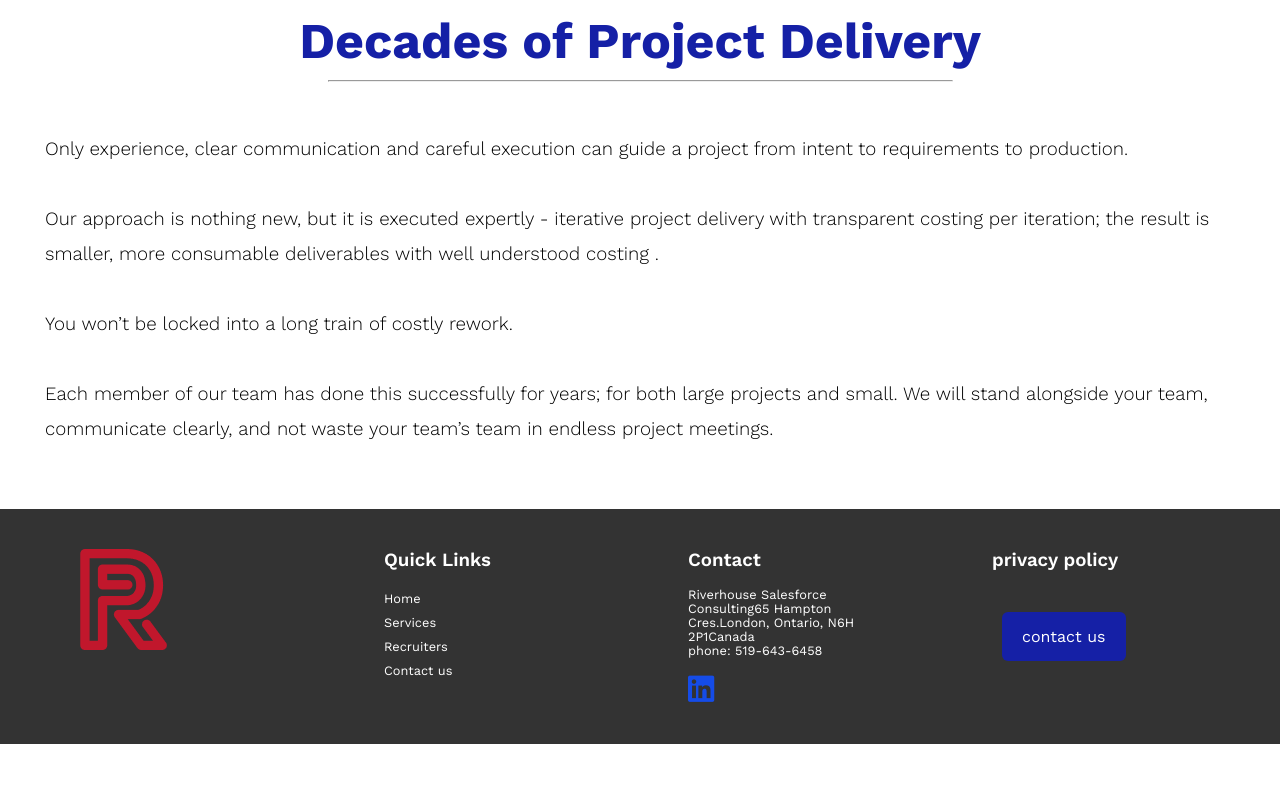
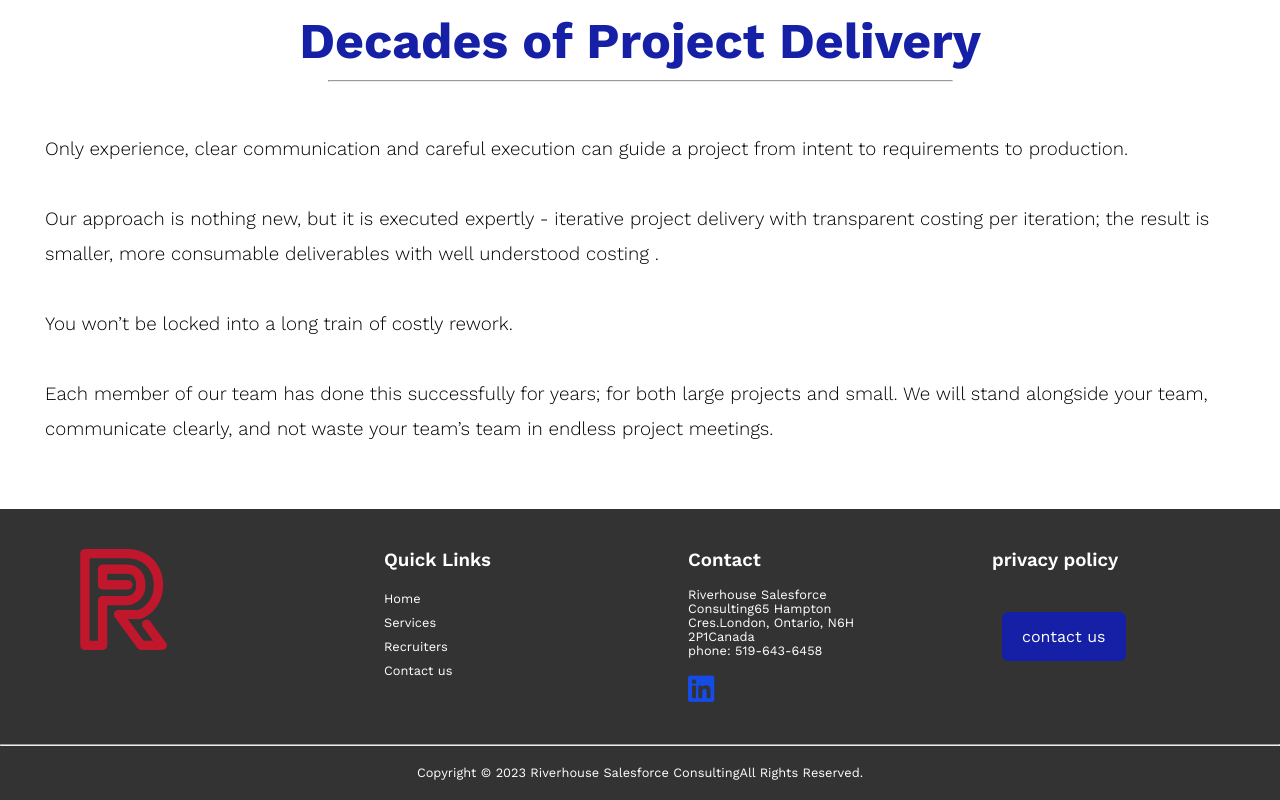
Before and after one commit to Aymin2001/Software-Services, a plain HTML site: page index.html in a window 1280 px wide. Shown: the part 2538-3338 px from the top of the page. Before the commit the page ends 3282 px from the top, so only its background shows below. Drawn offline with nearby package versions, Linux system fonts and the light colour scheme; files whose address does not match are found by name.

Commit message:
added copyight

```diff
--- a/index.html
+++ b/index.html
@@ -12,7 +12,7 @@
   </head>
   <body>
     <div class="container">
-        <!-- main title -->
+      <!-- main title -->
       <h1 class="main-title mb-07">we’re here to serve</h1>
       <!-- All cards -->
       <div class="card-container">
@@ -180,9 +180,8 @@
         large projects and small. We will stand alongside your team, communicate
         clearly, and not waste your team’s team in endless project meetings.
       </p>
-
     </div>
-     <!-- footer -->
+    <!-- footer -->
     <footer class="footer">
       <div>
         <img class="logo" src="./assetts//logo.png" />
@@ -212,5 +211,9 @@
         <button class="filled-button">contact us</button>
       </div>
     </footer>
+    <hr />
+    <p class="Copyright-text">
+      Copyright © 2023 Riverhouse Salesforce ConsultingAll Rights Reserved.
+    </p>
   </body>
 </html>
--- a/styles/index.scss
+++ b/styles/index.scss
@@ -126,7 +126,7 @@
   padding-block: 40px;
   padding-inline: 80px;
   gap: 6rem;
-  color:$white-color;
+  color: $white-color;
   overflow: hidden;
   @include md-down {
     grid-template-columns: repeat(2, 1fr);
@@ -200,3 +200,12 @@ button {
 .filled-button:hover {
   background-color: $black-2;
 }
+.Copyright-text {
+  text-align: center;
+  color: $white-color !important;
+  background-color: #333333;
+  padding-block: 20px;
+  font-size: 0.8rem;
+  line-height: 14px;
+  letter-spacing: 0em;
+}
```
Also changed, not shown: styles/index.css, 1 other file. Lines whose indentation alone changed are shown as unchanged.
